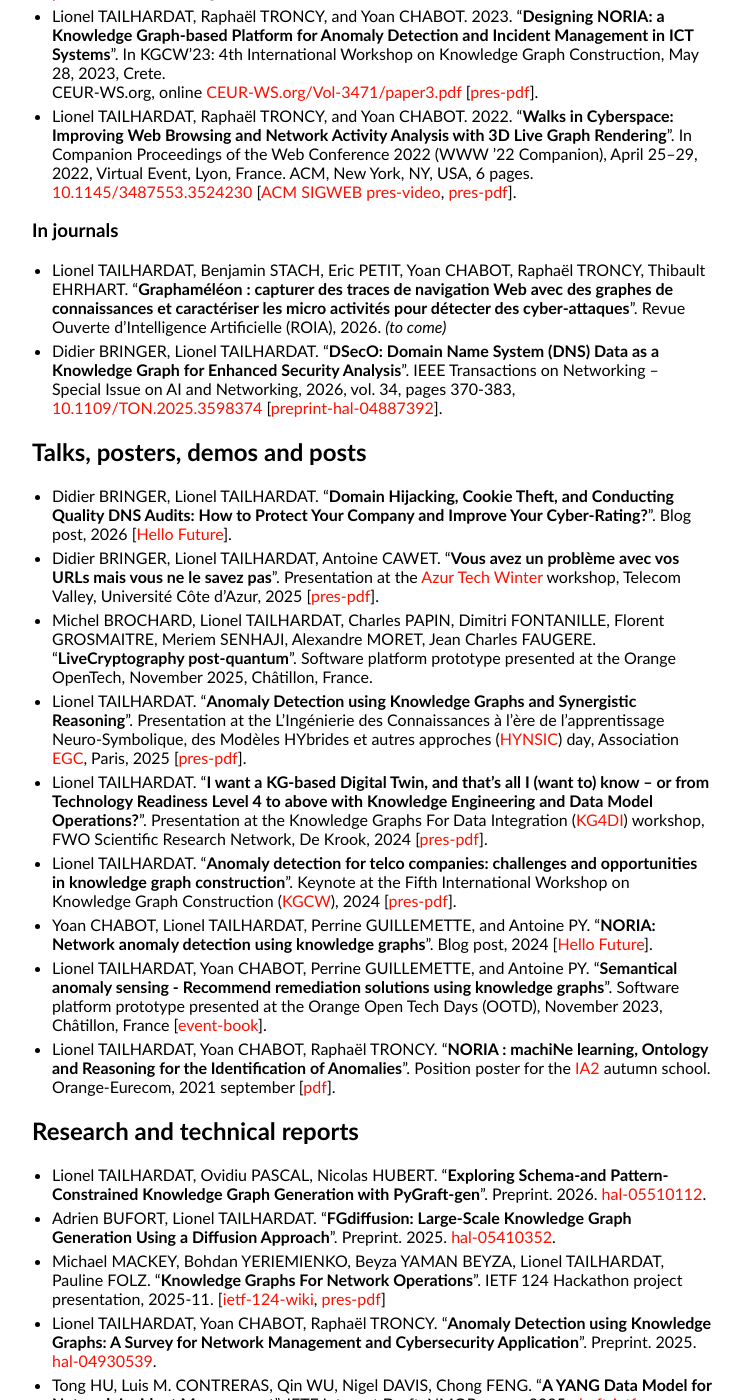
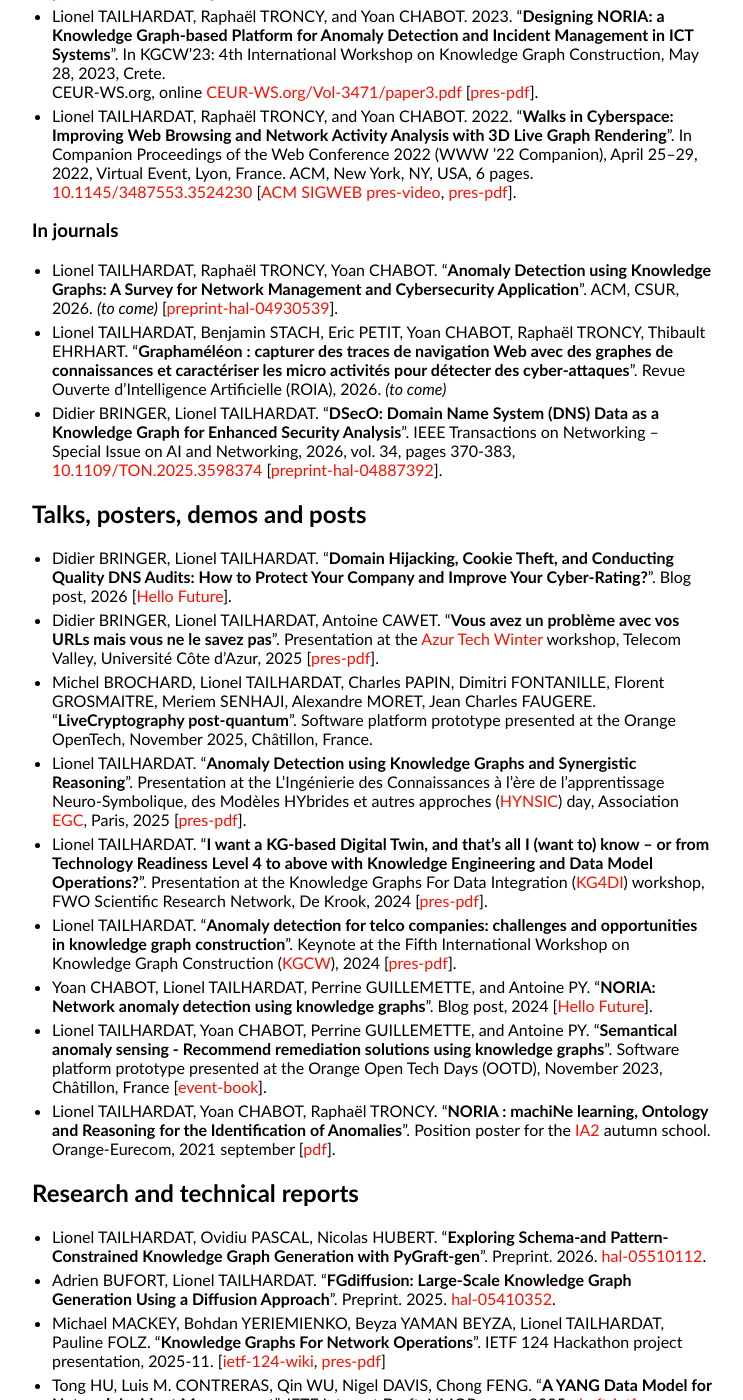
Before and after one commit to GenEars/GenEars.github.io, a Jekyll site: the page built from publications.md, in a window 1280 px wide and 1400 px high, scrolled down 1072 px. Shown: the whole window, without its empty margins (258-1001 px from the left). Built offline with Jekyll 4.4.1, drawn with Linux system fonts in a browser that asks for light colours; part of the change alters nothing that is shown.

```diff
--- a/publications.md
+++ b/publications.md
@@ -59,6 +59,10 @@ title: Publications - Lionel TAILHARDAT
 
 ### In journals
 
+* Lionel TAILHARDAT, Raphaël TRONCY, Yoan CHABOT.
+  "**Anomaly Detection using Knowledge Graphs: A Survey for Network Management and Cybersecurity Application**".
+  ACM, CSUR, 2026.
+  *(to come)* [[preprint-hal-04930539](https://hal.science/hal-04930539)].
 * Lionel TAILHARDAT, Benjamin STACH, Eric PETIT, Yoan CHABOT, Raphaël TRONCY, Thibault EHRHART.
   "**Graphaméléon : capturer des traces de navigation Web avec des graphes de connaissances et caractériser les micro activités pour détecter des cyber-attaques**".
   Revue Ouverte d’Intelligence Artificielle (ROIA), 2026. *(to come)*
@@ -109,9 +113,6 @@ title: Publications - Lionel TAILHARDAT
 * Michael MACKEY, Bohdan YERIEMIENKO, Beyza YAMAN BEYZA, Lionel TAILHARDAT, Pauline FOLZ.
   "**Knowledge Graphs For Network Operations**".
   IETF 124 Hackathon project presentation, 2025-11. [[ietf-124-wiki](https://wiki.ietf.org/meeting/124/hackathon#knowledge-graphs-for-network-operations), [pres-pdf](pubs/IETF-124-Hackaton-KnowledgeGraph_For_Network_Operations.pdf)]
-* Lionel TAILHARDAT, Yoan CHABOT, Raphaël TRONCY.
-  "**Anomaly Detection using Knowledge Graphs: A Survey for Network Management and Cybersecurity Application**".
-  Preprint. 2025. [hal-04930539](https://hal.science/hal-04930539).
 * Tong HU, Luis M. CONTRERAS, Qin WU, Nigel DAVIS, Chong FENG.
   "**A YANG Data Model for Network Incident Management**".
   IETF Internet Draft, NMOP group. 2025. [draft-ietf-nmop-network-incident-yang](https://datatracker.ietf.org/doc/draft-ietf-nmop-network-incident-yang/).
```
